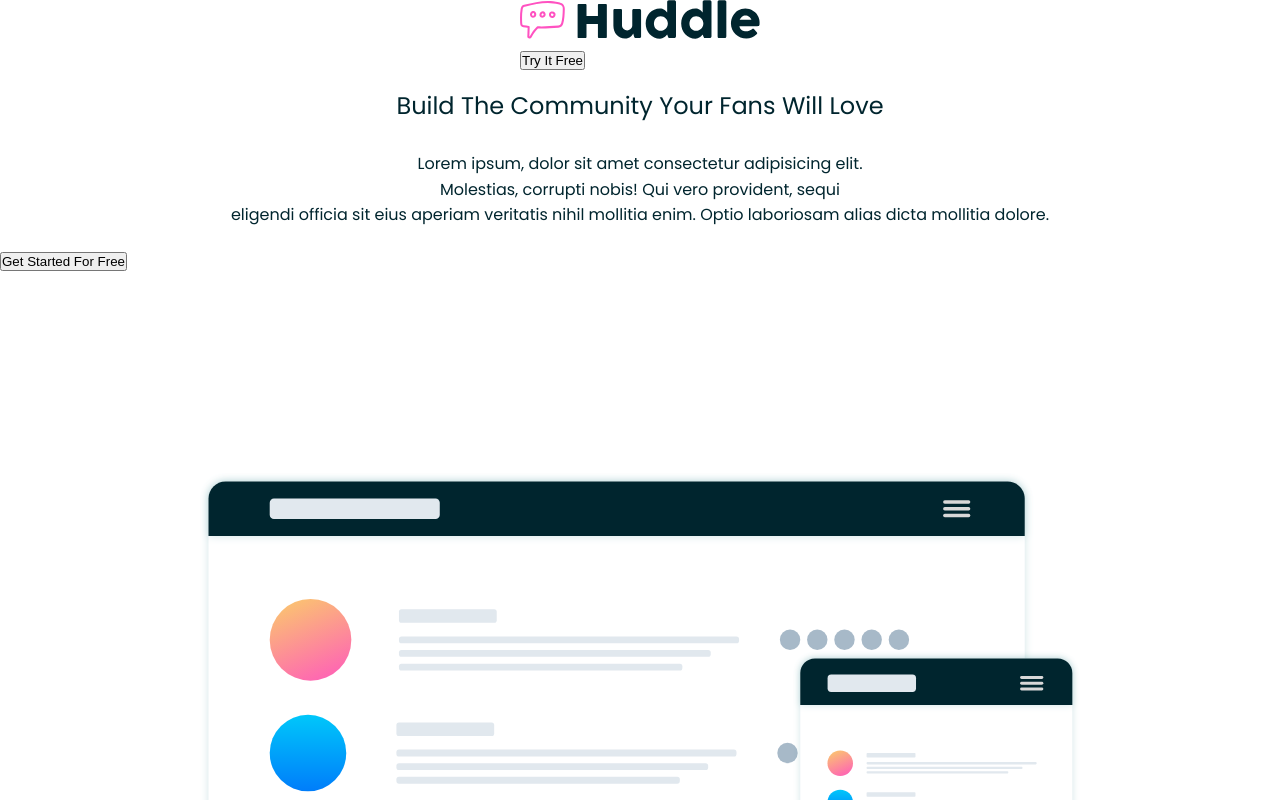
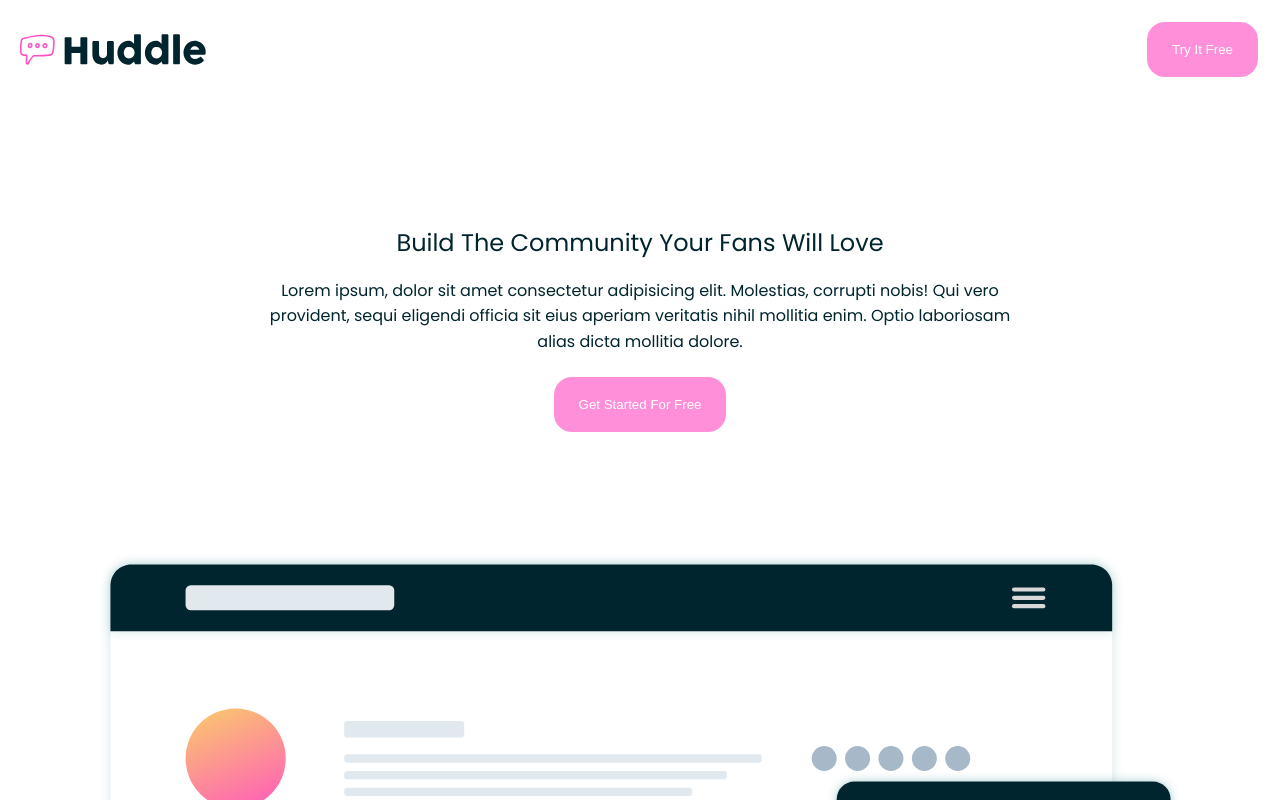
Before and after one commit to aniekanedet/huddle-landing-page-with-curved-sections-aniekan, a plain HTML site: page index.html in a window 1280 px wide. Shown: the top 800 px of the page. Drawn offline with Linux system fonts and the light colour scheme.

Commit message:
made some changes

```diff
--- a/css/style.css
+++ b/css/style.css
@@ -1,22 +1,60 @@
 @import url('https://fonts.googleapis.com/css2?family=Open+Sans&family=Poppins&family=Roboto:wght@100&display=swap');
 
+/* Navbar */
+
+.navbar {
+padding:20px;
+color: #fff;
+}
+.navbar .flex {
+  justify-content: space-between;
+}
+
+.navbar img{
+  max-width: 15%;
+}
+.nav-btn button{
+  padding: 20px 25px;
+  border: 2px solid #fff;
+  border-radius: 20px;
+  color: #fff;
+  background-color: var(--light-pink) ;
+}
   /* Main Hero */
 
+.main-hero{
+  margin-top: 100px;;
+}
   .main-hero h1 {
-    text-align: center;
-    padding: 10px;
-  }
-  .main-hero p {
-    text-align: center;
-    padding: 10px;
+  text-align: center;
+  padding: 10px;
+  margin-top: 20px;
+}
+.main-hero p {
+  text-align: center;
+  width: 60%;
+  margin: auto;
+  margin-top: 10px;
+}
 
+.main-btn{
+ display: flex;
+ justify-content: center;
+ align-items: center;
+ padding: 20px;
+}
+.main-btn button{
+  padding: 20px 25px;
+  border: 2px solid #fff;
+  border-radius: 20px;
+  color: #fff;
+  background-color: var(--light-pink) ;
+}
 
-  }
-
-.img-container{
+.main-img{
   min-width: 100%;
-  padding: 200px;
-  justify-content: center;
+  padding: 100px;
+  margin: auto;
 }
 
 /* Footer Styles */
--- a/css/utilities.css
+++ b/css/utilities.css
@@ -1,3 +1,12 @@
+
+:root {
+  --pink:hsl(322, 100%, 66%);
+  --light-pink:hsl(321, 100%, 78%);
+  --light-red:hsl(0, 100%, 63%);
+  --dark-cyan:hsl(192, 100%, 9%);
+  --palse-blue:hsl(207, 100%, 98%);
+}
+
 
 * {
   box-sizing: border-box;
@@ -38,9 +47,6 @@ img {
   width: 100%;
 }
 
-
-
-
 .container {
     max-width: 100%;
     margin: 0 auto;
--- a/index.html
+++ b/index.html
@@ -15,25 +15,31 @@
 </head>
 <body>
   <!-- Navigavition -->
-  <div class="Navbar flex">
-    <div class="container">
-      <img src="images/navlogo.svg" alt="logo" srcset="">
+  <div class="navbar ">
+    <div class="container flex">
+      <img src="images/navlogo.svg"
+       alt="logo" srcset="">
       <nav>
-        <button>Try It Free</button>
+        <div class="nav-btn">
+          <button>Try It Free</button>
+        </div>
       </nav>
     </div>
   </div>
 
 <!-- Main Hero -->
-<section class=" main-hero">
+<section class="main-hero">
 <div class="container">
   <h1>Build The Community Your Fans Will Love</h1>
   <p>
-    Lorem ipsum, dolor sit amet consectetur adipisicing elit. <br> Molestias, corrupti nobis! Qui vero provident, sequi <br> eligendi officia sit eius aperiam veritatis nihil mollitia enim. Optio laboriosam alias dicta mollitia dolore.
+    Lorem ipsum, dolor sit amet consectetur adipisicing elit.  Molestias, corrupti nobis! Qui vero provident, sequi  eligendi officia sit eius aperiam veritatis nihil mollitia enim. Optio laboriosam alias dicta mollitia dolore.
   </p>
 
-  <button>Get Started For Free</button>
-  <div class="img-container">
+    <div class="main-btn">
+      <button>Get Started For Free</button>
+    </div>
+
+  <div class="main-img">
     <img src="images/screen-mockups.svg" alt="screen-mockups" srcset="">
   </div>
 </div>
@@ -41,7 +47,7 @@
 
 <!-- column One -->
 <section class="column-one">
-  <div class="container">
+  <div class="container grid">
     <div class="column-one-text">
       <img src="images/icon-communities.svg" alt="users-icons" srcset="">
       <h1>1.4K+</h1>
@@ -57,7 +63,7 @@
 
 <!-- column Two -->
 <section class="column-two">
-  <div class="container">
+  <div class="container grid">
     <div class="column-one-text">
       <h2>Grow Together</h2>
       <p>Lorem ipsum dolor sit amet consectetur adipisicing elit. Laudantium, illo dolor consectetur laboriosam quia dignissimos?</p>
@@ -70,7 +76,7 @@
 
 <!-- column Three -->
 <section class="column-three">
-  <div class="container">
+  <div class="container grid">
     <div class="column-one-img">
       <img src="images/illustration-flowing-conversation.svg" alt="" srcset="">
     </div>
@@ -85,7 +91,7 @@
 
 <!-- column Four -->
 <section class="column-four">
-  <div class="container">
+  <div class="container grid">
     <div class="column-one-text">
       <h2>Your Users</h2>
       <p>Lorem ipsum dolor sit amet consectetur adipisicing elit. Laudantium, illo dolor consectetur laboriosam quia dignissimos?</p>
```
